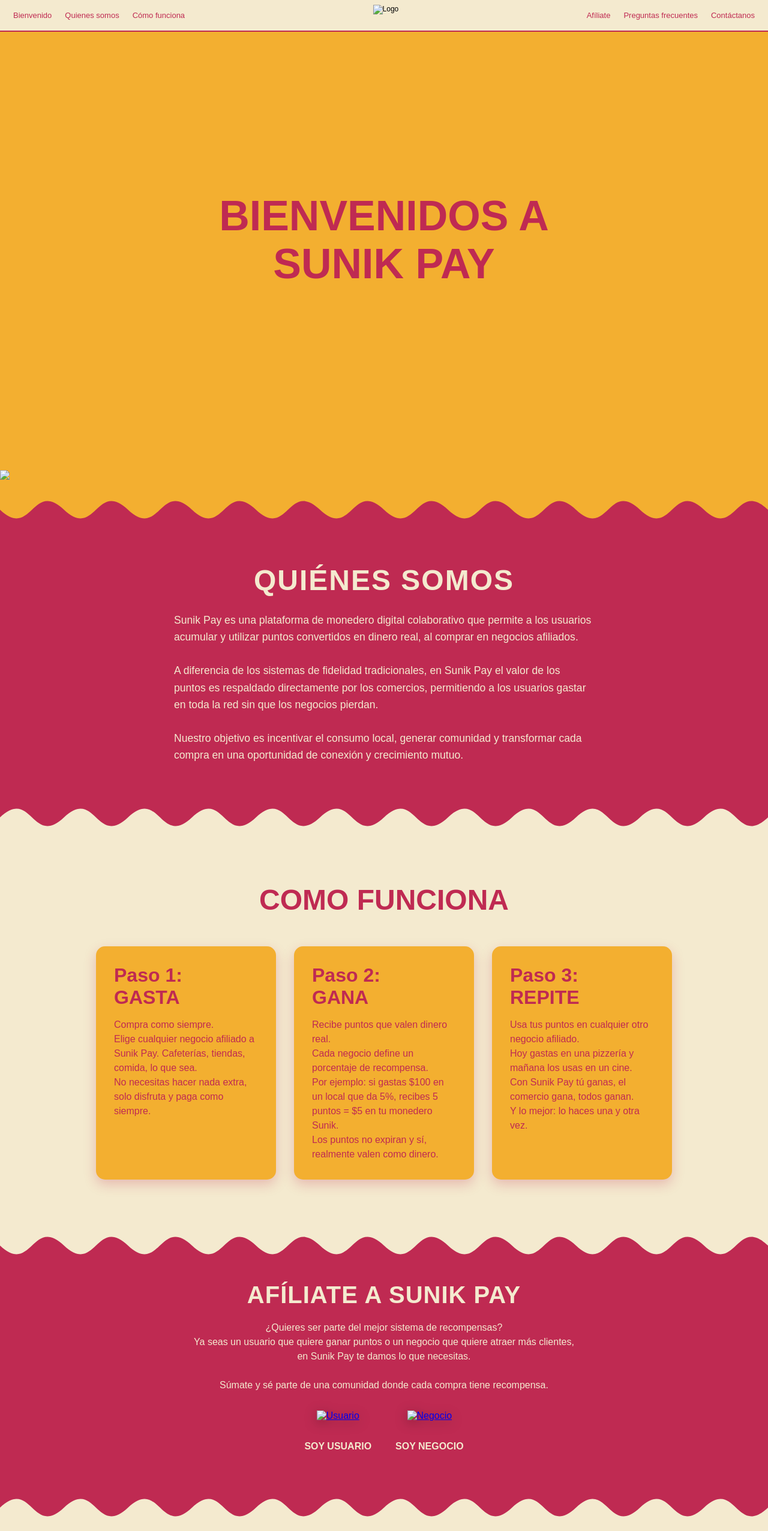
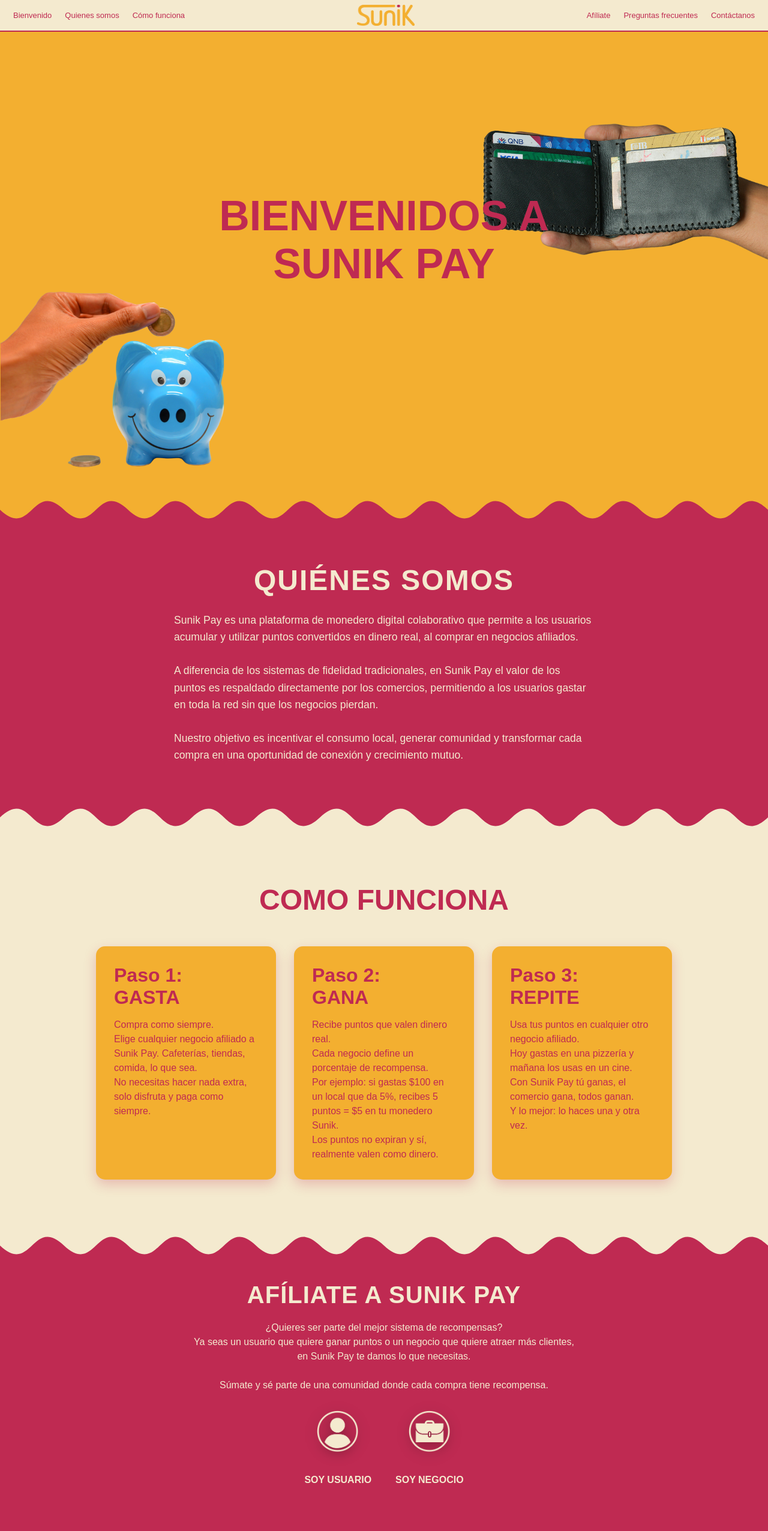
Before and after one commit to renteriamax/Sunik, a plain HTML site: page index.html in a window 1280 px wide. Shown: the top 2553 px of the page at 60% size. Drawn offline with Linux system fonts and the light colour scheme.

Commit message:
Update index.html

```diff
--- a/index.html
+++ b/index.html
@@ -21,7 +21,7 @@
         <li><a href="#Como">Cómo funciona</a></li>
       </ul>
 
-      <img src="Imagenes/logo.png" alt="Logo" class="Logo">
+      <img src="logo.png" alt="Logo" class="Logo">
 
       <ul class="Links derecha">
         <li><a href="#Afiliate">Afíliate</a></li>
@@ -41,8 +41,8 @@
 
                <h1 class="title">BIENVENIDOS<break/> A SUNIK PAY</h1>
 
-          <img src="Imagenes/IMAGEN2.png" class="leaf2">
-          <img src="Imagenes/IMAGEN1.png" class="leaf1">
+          <img src="IMAGEN2.png" class="leaf2">
+          <img src="IMAGEN1.png" class="leaf1">
 
         </section>
  </div>
@@ -192,7 +192,7 @@
     <div class="opcion">
 
       <a href="Usuario.html">
-        <img src="Imagenes/USUARIO.png" alt="Usuario">
+        <img src="USUARIO.png" alt="Usuario">
       </a>
       <p></p>
       <p>soy usuario</p>
@@ -200,7 +200,7 @@
     <div class="opcion">
 
       <a href="Negocio.html">
-        <img src="Imagenes/NEGOCIO.png" alt="Negocio">
+        <img src="NEGOCIO.png" alt="Negocio">
       </a>
       <p></p>
       <p>soy negocio</p>
@@ -327,11 +327,11 @@
       <p>Escríbenos o llámanos y únete al universo de recompensas Sunik Pay.</p>
 
       <div class="info-line">
-        <img src="Imagenes/maail.png" class="Icono" alt="Mail" />
+        <img src="maail.png" class="Icono" alt="Mail" />
         <span>SunikPay@gmail.com</span>
       </div>
       <div class="info-line">
-        <img src="Imagenes/telefono.png" class="Icono" alt="Teléfono" />
+        <img src="telefono.png" class="Icono" alt="Teléfono" />
         <span>844 246 5827</span>
       </div>
 
```
